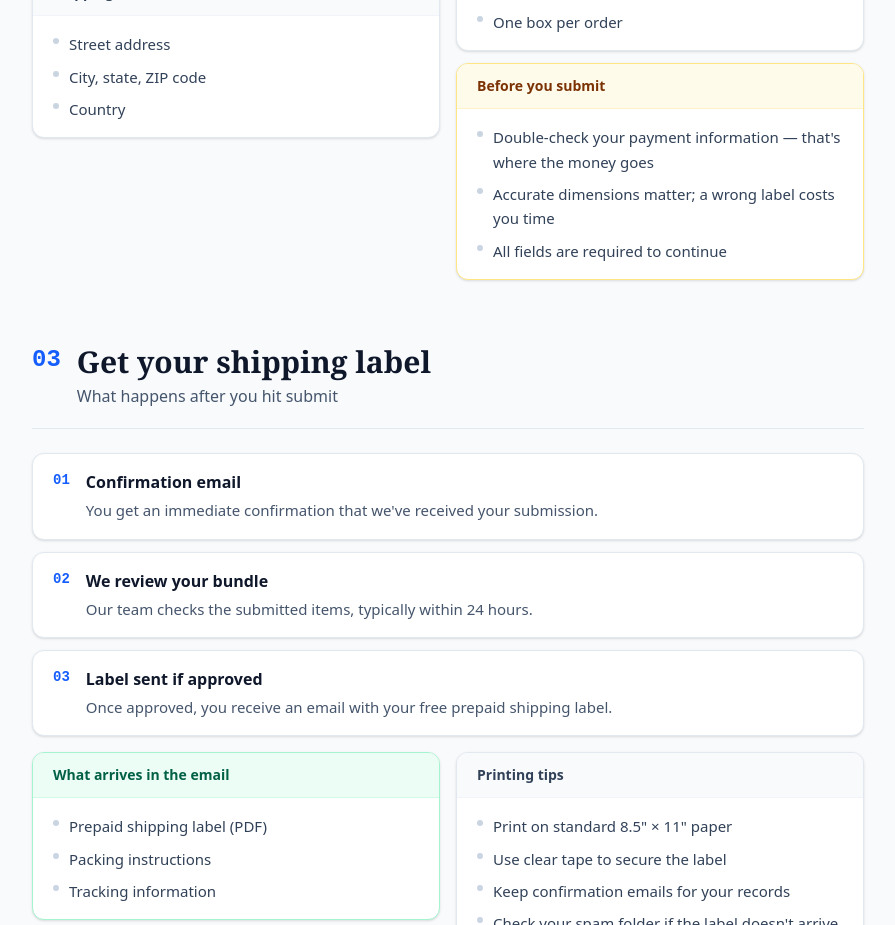
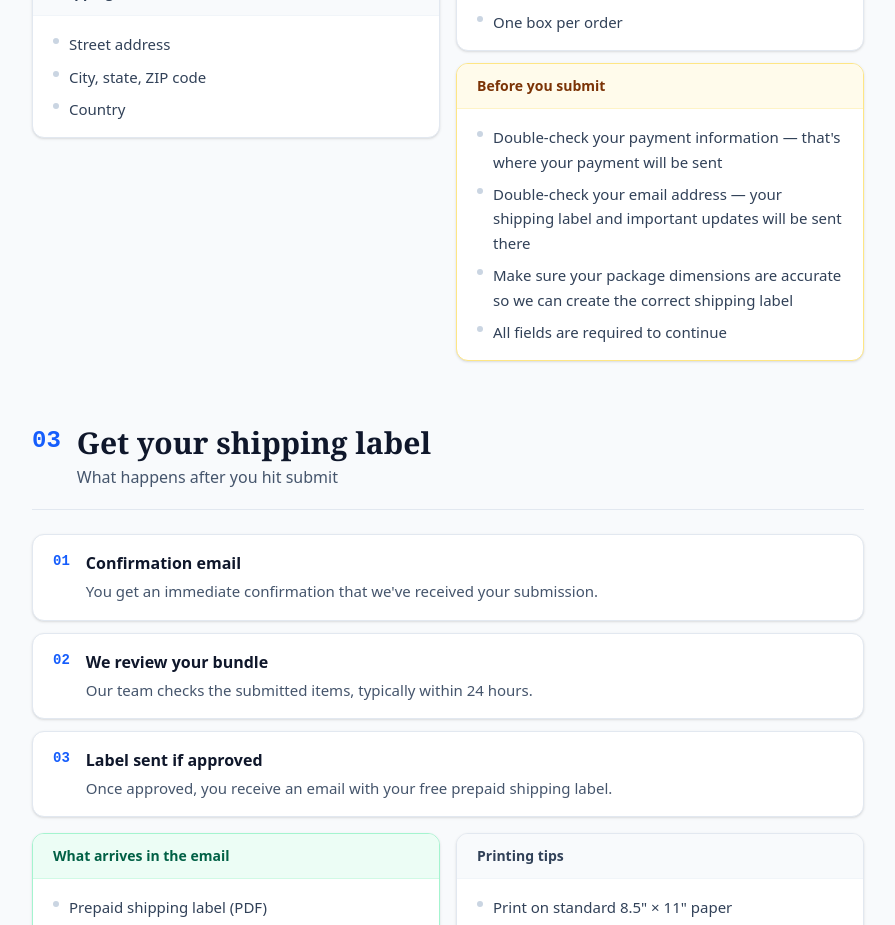
Before and after one commit to teskapnj/new-book-marketplace, a Next.js app: page /seller-guide in a window 1280 px wide. Shown: the part 1740-2665 px from the top of the page, without its empty margins (192-1087 px from the left). Built offline with nearby package versions, Linux system fonts and the light colour scheme; no server answers.

Commit message:
Update seller guide form tips

```diff
--- a/app/seller-guide/page.tsx
+++ b/app/seller-guide/page.tsx
@@ -284,8 +284,9 @@ export default function SellerGuidePage() {
               <Card title="Before you submit" tone="warn">
                 <Bullets
                   items={[
-                    "Double-check your payment information — that's where the money goes",
-                    "Accurate dimensions matter; a wrong label costs you time",
+                    "Double-check your payment information — that's where your payment will be sent",
+                    "Double-check your email address — your shipping label and important updates will be sent there",
+                    "Make sure your package dimensions are accurate so we can create the correct shipping label",
                     "All fields are required to continue",
                   ]}
                 />
```
